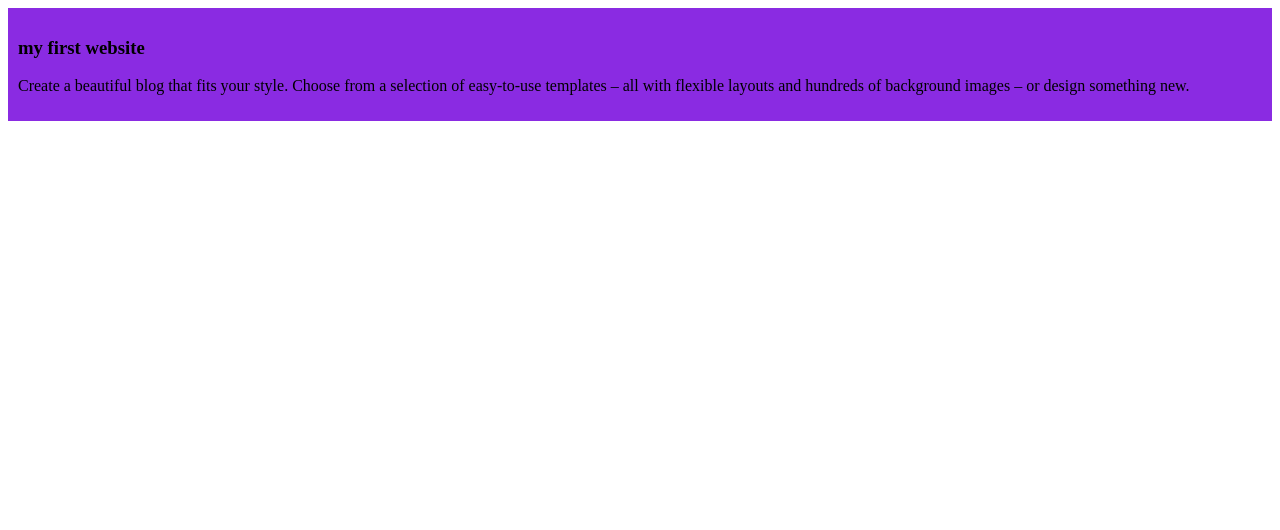
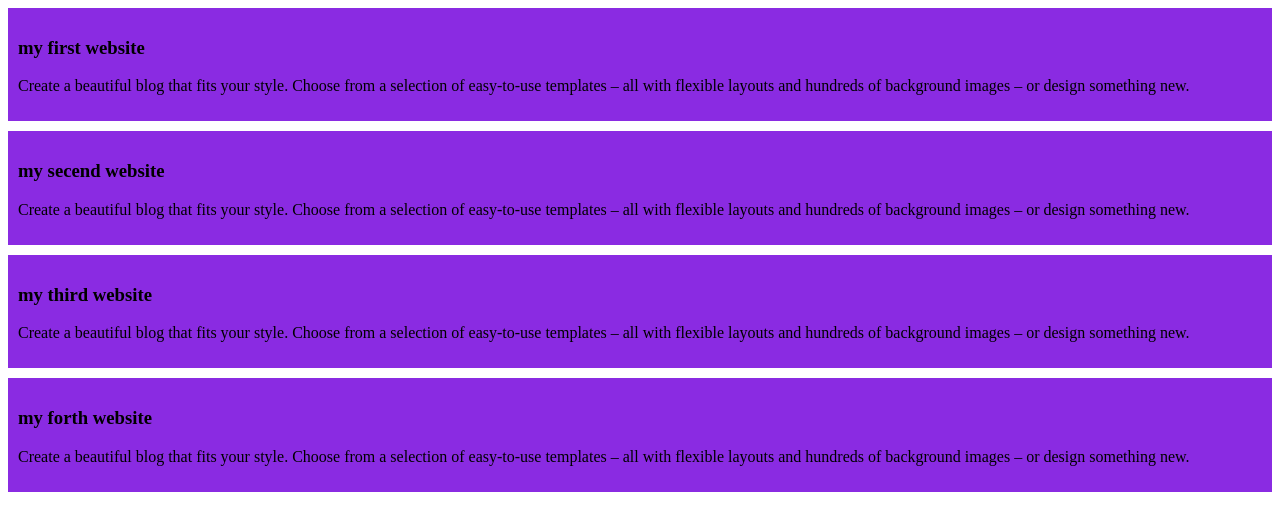
Before and after one commit to mehedipaik/my-github-first, a plain HTML site: page index.html in a window 1280 px wide. Drawn offline with Linux system fonts and the light colour scheme.

Commit message:
added the secend and third blog

```diff
--- a/index.html
+++ b/index.html
@@ -11,5 +11,17 @@
         <h3>my first website</h3>
         <p>Create a beautiful blog that fits your style. Choose from a selection of easy-to-use templates – all with flexible layouts and hundreds of background images – or design something new.</p>
     </div>
+    <div>
+      <h3>my secend website</h3>
+        <p>Create a beautiful blog that fits your style. Choose from a selection of easy-to-use templates – all with flexible layouts and hundreds of background images – or design something new.</p>
+    </div>
+    <div>
+        <h3>my third website</h3>
+        <p>Create a beautiful blog that fits your style. Choose from a selection of easy-to-use templates – all with flexible layouts and hundreds of background images – or design something new.</p>
+    </div>
+    <div>
+        <h3>my forth website</h3>
+        <p>Create a beautiful blog that fits your style. Choose from a selection of easy-to-use templates – all with flexible layouts and hundreds of background images – or design something new.</p>
+    </div>
 </body>
 </html>
--- a/styels/blog.css
+++ b/styels/blog.css
@@ -2,4 +2,5 @@ div{
 
     background-color: blueviolet;
     padding: 10px;
+    margin-bottom: 10px;
 }
```
